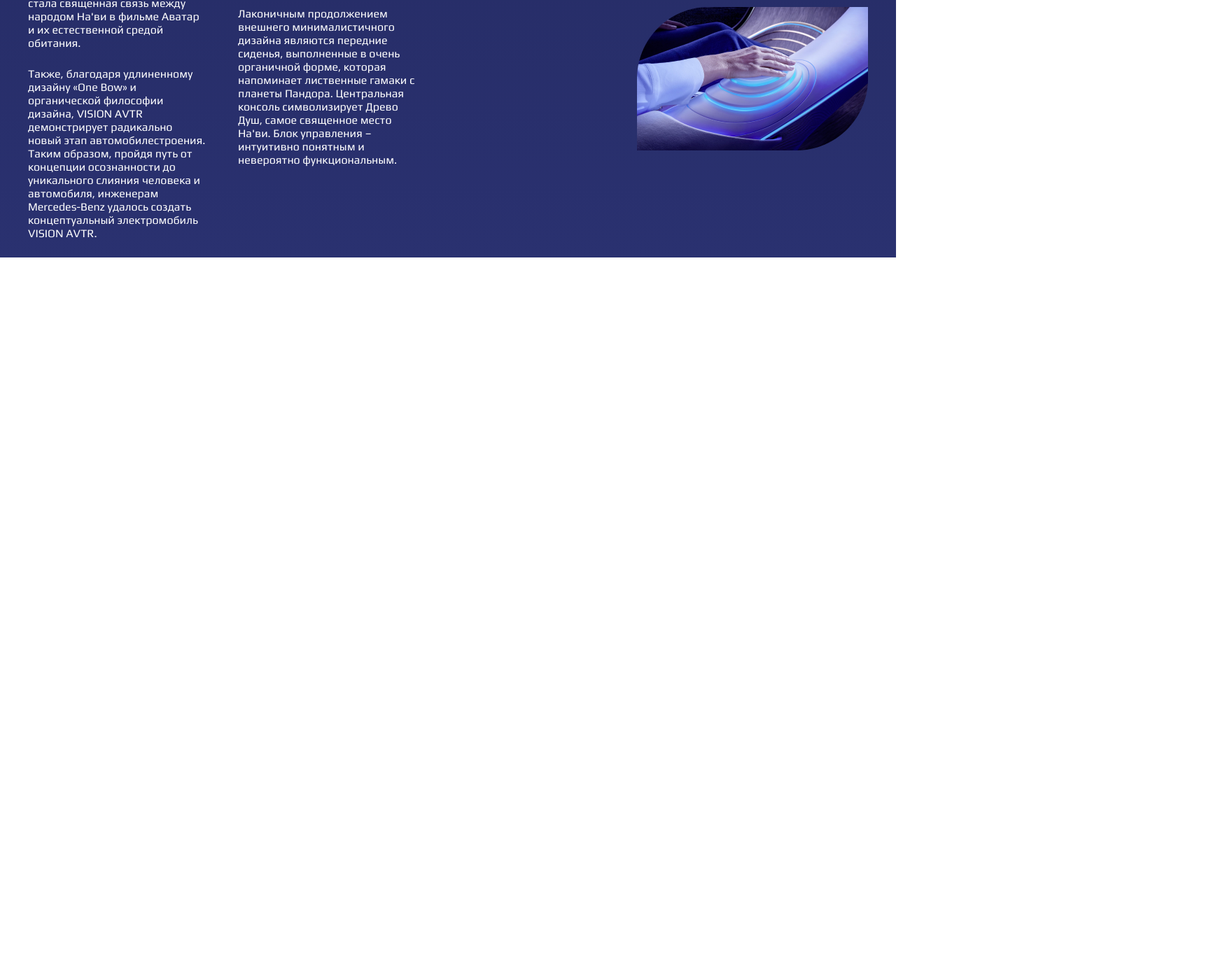
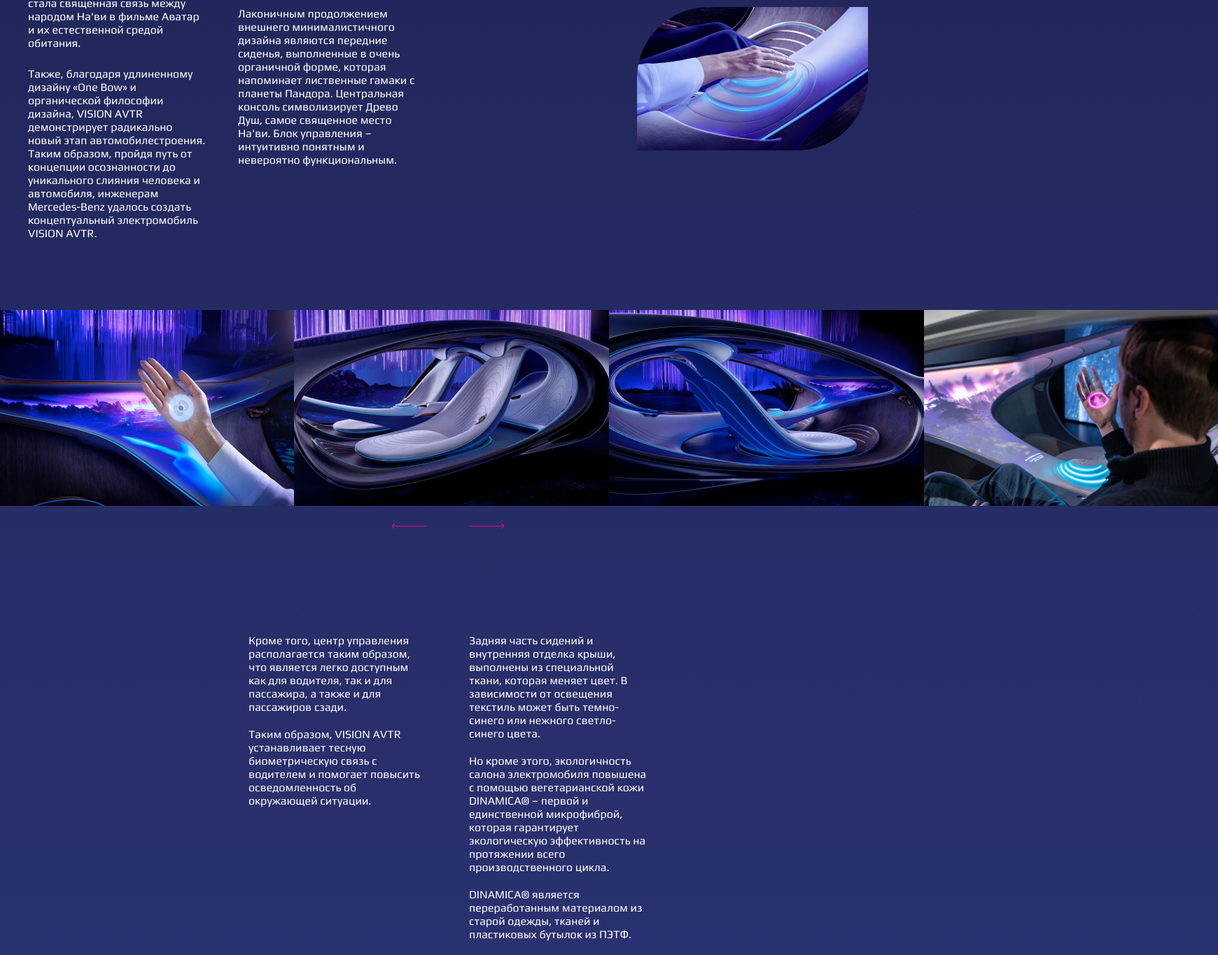
Before and after one commit to WheelyHog/Mercedez, a plain HTML site: page index.html in a window 1280 px wide. Shown: the part 4165-5530 px from the top of the page at 70% size, 1740 px wide, since content can reach past the window. Before the commit the page ends 4533 px from the top, so only its background shows below. Drawn offline with Linux system fonts and the light colour scheme.

Commit message:
add section slider

```diff
--- a/css/style.css
+++ b/css/style.css
@@ -173,3 +173,35 @@ body {
 .interior-wrapper-img {
   width: 330px;
 }
+
+.slider-wrapper,
+.navigation{
+  margin-top: 75px;
+  display: flex;
+  justify-content: space-between;
+}
+
+
+.navigation{
+ flex-direction: column;
+ justify-content: center;
+ margin-top: 25px;
+}
+
+.text-left,
+.text-right{
+  width: 255px;
+}
+.navigation-arrows,
+.navigation-text{
+  display: flex;
+  flex-direction: row;
+  justify-content: center;
+  gap: 60px;
+}
+.navigation-text{
+  margin-top: 150px;
+}
+.navigation-text p{
+  margin-bottom: 20px;
+}
--- a/index.html
+++ b/index.html
@@ -128,6 +128,40 @@
         </div>
       </div>
     </section>
+
+    <section class="slider">
+      <div class="slider-wrapper">
+        <img src="images/11.jpg" alt="" class="slider-slide">
+        <img src="images/8.jpg" alt="" class="slider-slide">
+        <img src="images/9.jpg" alt="" class="slider-slide">
+        <img src="images/10.jpg" alt="" class="slider-slide">
+      </div>
+      <div class="navigation">
+        <div class="navigation-arrows">
+          <img src="images/Arrow 2.png" alt="" class="navigation-arrow">
+          <img src="images/Arrow 1.png" alt="" class="navigation-arrow">
+        </div>
+        <div class="navigation-text">
+          <div class="text-left">
+            <p>Кроме того, центр управления располагается таким образом, что является легко доступным как для водителя,
+              так и для пассажира, а также и для пассажиров сзади.
+            </p>
+            <p>Таким образом, VISION AVTR устанавливает тесную биометрическую связь с водителем и помогает повысить
+              осведомленность об окружающей ситуации.</p>
+          </div>
+          <div class="text-right">
+            <p>Задняя часть сидений и внутренняя отделка крыши, выполнены из специальной ткани, которая меняет цвет. В
+              зависимости от освещения текстиль может быть темно-синего или нежного светло-синего цвета. </p>
+            <p>Но кроме этого, экологичность салона электромобиля повышена с помощью вегетарианской кожи DINAMICA® –
+              первой и единственной микрофиброй, которая гарантирует экологическую эффективность на протяжении всего
+              производственного цикла. </p>
+            <p>DINAMICA® является переработанным материалом из старой одежды, тканей и пластиковых бутылок из ПЭТФ.</p>
+
+          </div>
+        </div>
+
+      </div>
+    </section>
   </main>
 
 
```
Also changed, not shown: images/10.jpg (added), images/11.jpg (added), images/8.jpg (added), images/9.jpg (added), images/Arrow 1.png (added), images/Arrow 2.png (added).
